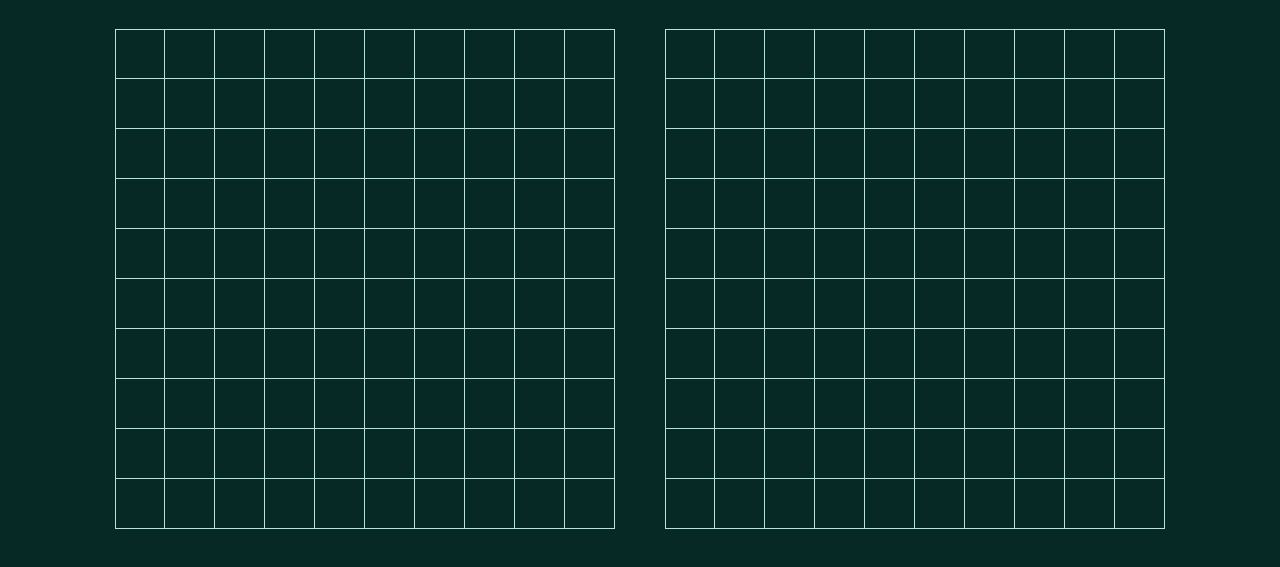
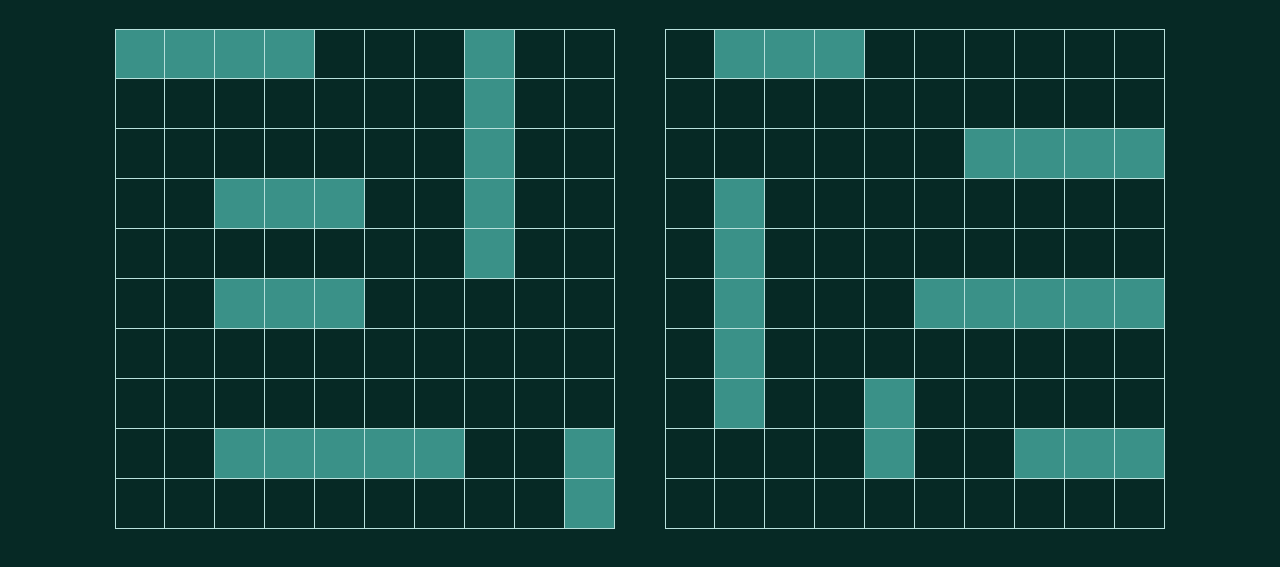
Before and after one commit to arthurbdev/battleship, a website built with Vite: page index.html in a window 1280 px wide. Shown: the part 89-656 px from the top of the page. Built offline with nearby package versions, Linux system fonts and the light colour scheme.

Commit message:
Add updateBoards method

```diff
--- a/src/displaycontroller.js
+++ b/src/displaycontroller.js
@@ -34,6 +34,32 @@ class DisplayController {
 
     this.content.appendChild(playerBoard);
     this.content.appendChild(enemyBoard);
+
+    this.updateBoards();
+  };
+
+  updateBoards = () => {
+    const playerBoard = this.game.p1.board.board;
+    const enemyBoard = this.game.p2.board.board;
+
+    for (let y = 0; y < 10; y++) {
+      for (let x = 0; x < 10; x++) {
+        const playerCell = this.playerBoard.children[y].children[x];
+        const enemyCell = this.enemyBoard.children[y].children[x];
+
+        if (playerBoard[y][x].ship) {
+          playerCell.classList.add("boardShip");
+        } else {
+          playerCell.className = "cell";
+        }
+
+        if (enemyBoard[y][x].ship) {
+          enemyCell.classList.add("boardShip");
+        } else {
+          enemyCell.className = "cell";
+        }
+      }
+    }
   };
 }
 
--- a/src/game.js
+++ b/src/game.js
@@ -4,6 +4,7 @@ class Game {
   constructor() {
     this.p1 = new Player("Player 1");
     this.p2 = new Player("AI");
+    this.p1.placeFleet(Game.fleet);
     this.p2.placeFleet(Game.fleet);
     this.currentPlayer = this.p1;
     this.oppositePlayer = this.p2;
--- a/src/style.css
+++ b/src/style.css
@@ -54,3 +54,7 @@ h1 {
 .cell + .cell {
   border-left: 0;
 }
+
+.boardShip {
+  background-color: var(--fg-color);
+}
```
